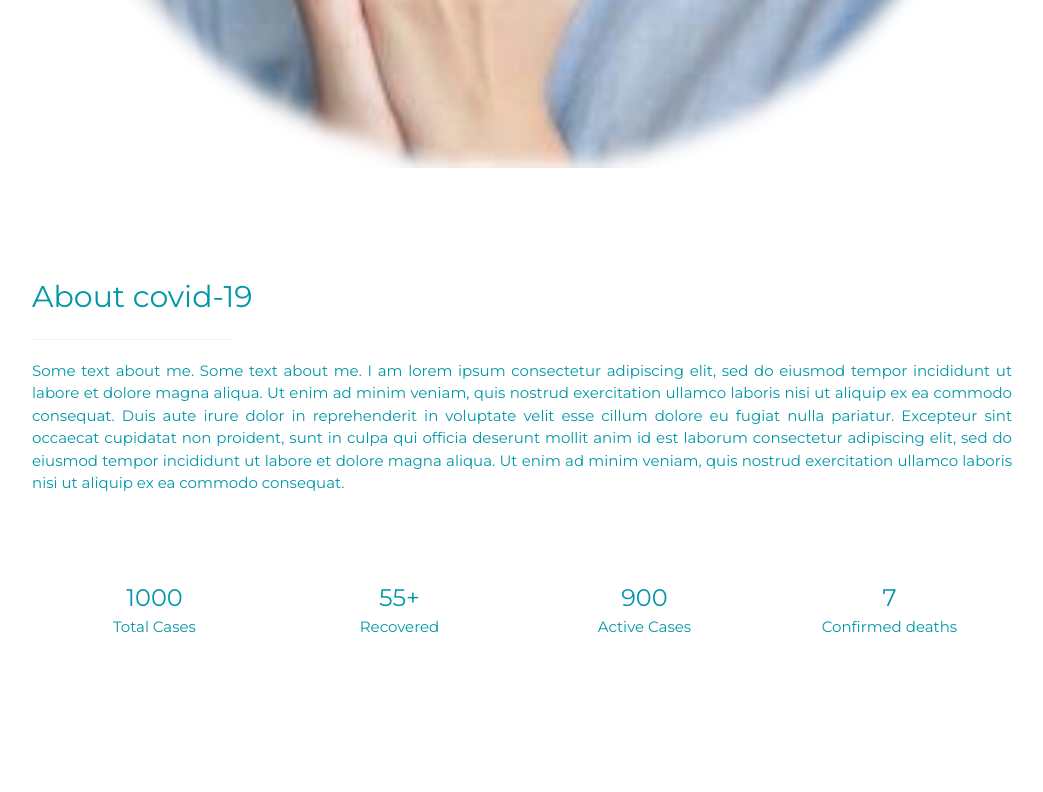
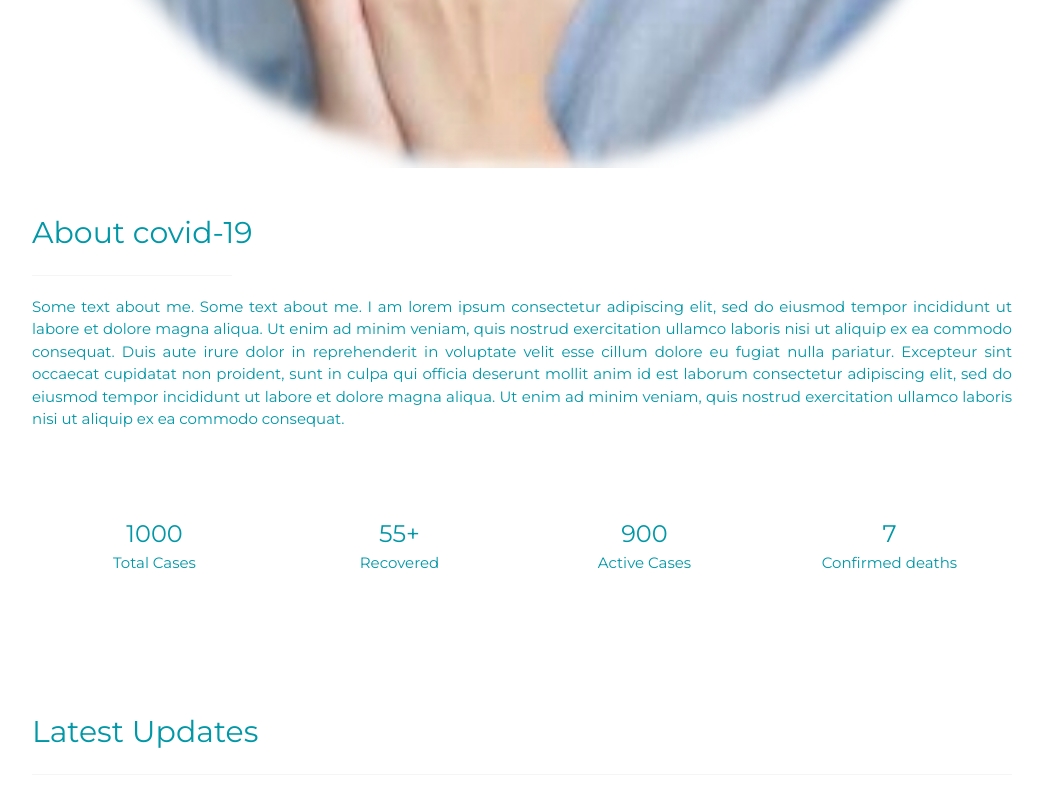
Before and after one commit to Abasmalla/abasmalla.github.io, a PHP site: page / in a window 1280 px wide. Shown: the part 1033-1825 px from the top of the page, without its empty margins (118-1161 px from the left). Run offline with PHP 8.4, Linux system fonts and the light colour scheme.

Commit message:
Update web.css

```diff
--- a/web.css
+++ b/web.css
@@ -139,7 +139,7 @@ hr{border:0;border-top:1px solid #eee;margin:20px 0}
 .w3-padding-small{padding:4px 8px!important}.w3-padding{padding:8px 16px!important}.w3-padding-large{padding:12px 24px!important}
 .w3-padding-16{padding-top:16px!important;padding-bottom:16px!important}.w3-padding-24{padding-top:24px!important;padding-bottom:24px!important}
 .w3-padding-32{padding-top:32px!important;padding-bottom:32px!important}.w3-padding-48{padding-top:48px!important;padding-bottom:48px!important}
-.w3-padding-64{padding-top:64px!important;padding-bottom:64px!important}
+.w3-padding-64{padding-top:0px!important;padding-bottom:64px!important}
 .w3-left{float:left!important}.w3-right{float:right!important}
 .w3-button:hover{color:#000!important;background-color:#ccc!important}
 .w3-transparent,.w3-hover-none:hover{background-color:transparent!important}
```
